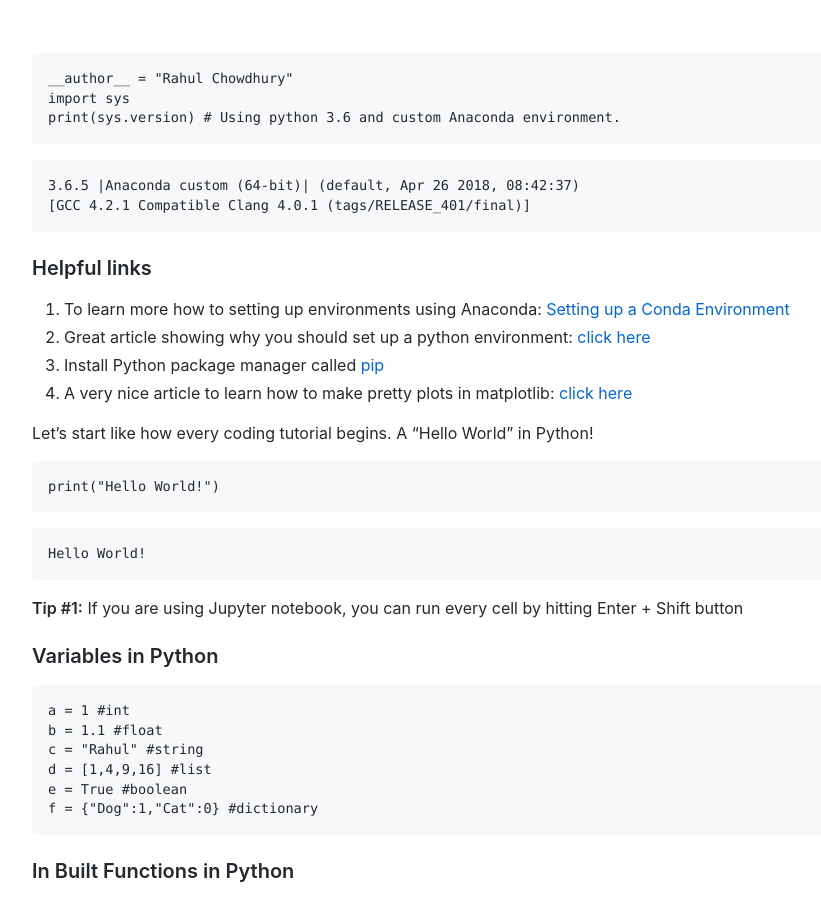
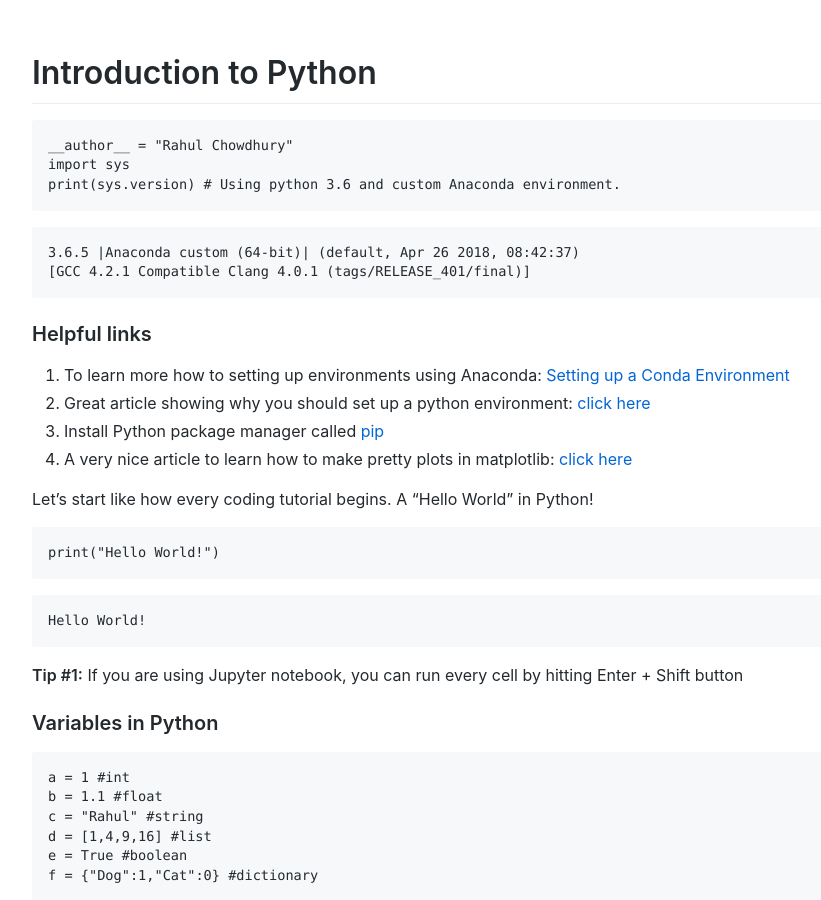
Before and after one commit to rc1208/rc1208.github.io, a Jekyll site: the page built from _posts/2018-11-03-Introduction-to-Python.md, in a window 1280 px wide and 900 px high. Shown: the whole window, without its empty margins (163-984 px from the left). Built offline with Jekyll 4.4.1, drawn with Linux system fonts in a browser that asks for light colours.

Commit message:
Update 2018-11-03-Introduction-to-Python.md

````diff
--- a/_posts/2018-11-03-Introduction-to-Python.md
+++ b/_posts/2018-11-03-Introduction-to-Python.md
@@ -4,6 +4,7 @@ title:  "Introduction-to-Python"
 
 
 ---
+# Introduction to Python
 ```python
 __author__ = "Rahul Chowdhury"
 import sys
````
